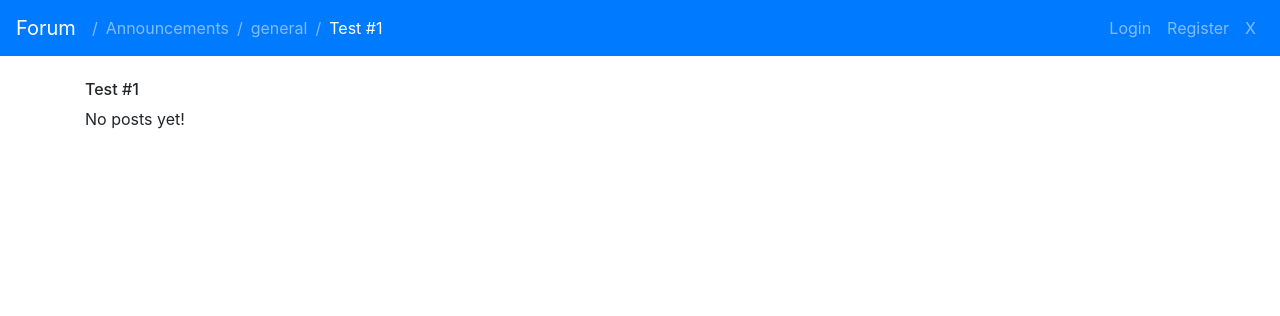
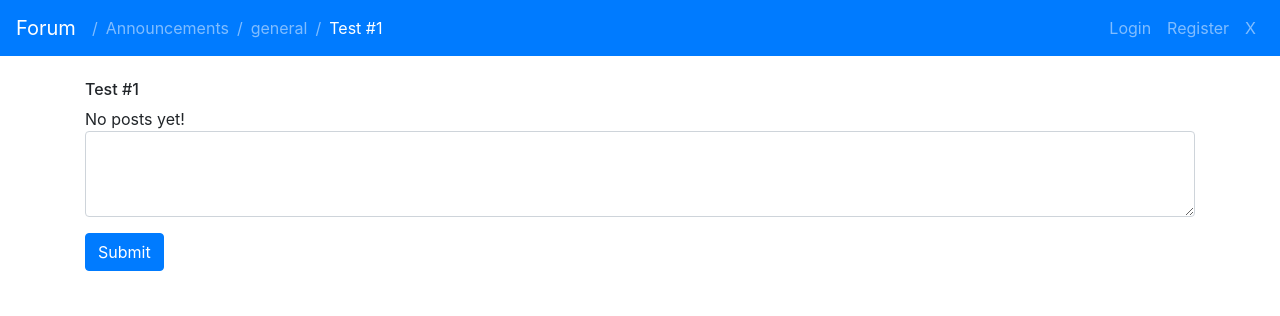
Before and after one commit to Somentus/Forum, a PHP site: page /topic.php?id=2 in a window 1280 px wide. Shown: the top 316 px of the page. Run offline with PHP 8.4, Linux system fonts and the light colour scheme; data comes from the database, SQL or seed files in the repository.

Commit message:
Add ability to make a post. Rework layout for a topic, showing posts with more information.

```diff
--- a/includes/topic.php
+++ b/includes/topic.php
@@ -10,29 +10,58 @@ function content($pdo) {
 		// TODO: Verify if user has access to current topic
 
 		echo '
-		<div class="row">
-			<div class="col-md-12">
 				<h6>'.$topic['title'].'</h6>';
 
-		$posts = query($pdo, "SELECT * FROM posts WHERE topic_id= :topic_id", ['topic_id' => $id]);
+		$posts = query($pdo, "SELECT * FROM posts WHERE topic_id = :topic_id", ['topic_id' => $id]);
 		if(count($posts) == 0) {
 			echo "No posts yet!";
 		} else {
 			foreach($posts as $post) {
-				echo '
-				<div class="row">
-					<div class="col-md-12">
-						'.$post['body'].'
+				$user = query($pdo, "SELECT * FROM users WHERE id = :id", ['id' => $post['user_id']])[0];
+				echo "
+					<div class='row border'>
+						<div class='col-md-1'>
+							<a name='".$post['id']."'></a>
+							<div class='pt-1'>
+								<img src='https://via.placeholder.com/75/fd7e14' class='img-fluid rounded'>
+							</div>
+							<div>
+								<a href='user.php?id=".$user['id']."'>".$user['username']."</a>
+							</div>
+						</div>
+						<div class='col-md-11'>
+							<span class='float-right'>
+								<small class='text-muted'>".ucfirst(parseTimeSinceTimestamp($post['created_at']))."</small>
+							</span>
+							".$post['body']."
+						</div>
 					</div>
-				</div>';
+					<br />";
 			}
 		}
+	}
+}
 
-		echo '
-				</div>
+function post($pdo) {
+	echo '
+		<form action="topic.php?topic_id='.$_GET['id'].'" method="POST">
+			<div class="form-group">
+				<textarea name="body" class="form-control" id="body" rows="3"></textarea>
+			</div
+			<div class="text-center">
+				<button type="submit" name="post" class="btn btn-primary">Submit</button>
 			</div>
-		';
+		</form>
+	';
 
+	if(isset($_POST['post'])) {
+		$topic_id = $_GET['topic_id'];
+		$body = $_POST['body'];
+		$user_id = $_SESSION['id'];
+
+		// If no errors, register user
+		$query = query($pdo, "INSERT INTO posts (body, user_id, topic_id) VALUES (:body, :user_id, :topic_id)", ['body' => $body, 'user_id' => $user_id, 'topic_id' => $topic_id]);
+		header('location:topic.php?id='.$topic_id);
 	}
 }
 
--- a/topic.php
+++ b/topic.php
@@ -32,6 +32,10 @@ require_once('includes/topic.php');
 
 	<div class="container">
 		<?php content($pdo); ?>
+
+		<br />
+
+		<?php post($pdo); ?>
 	</div>
 
 </body>
```
